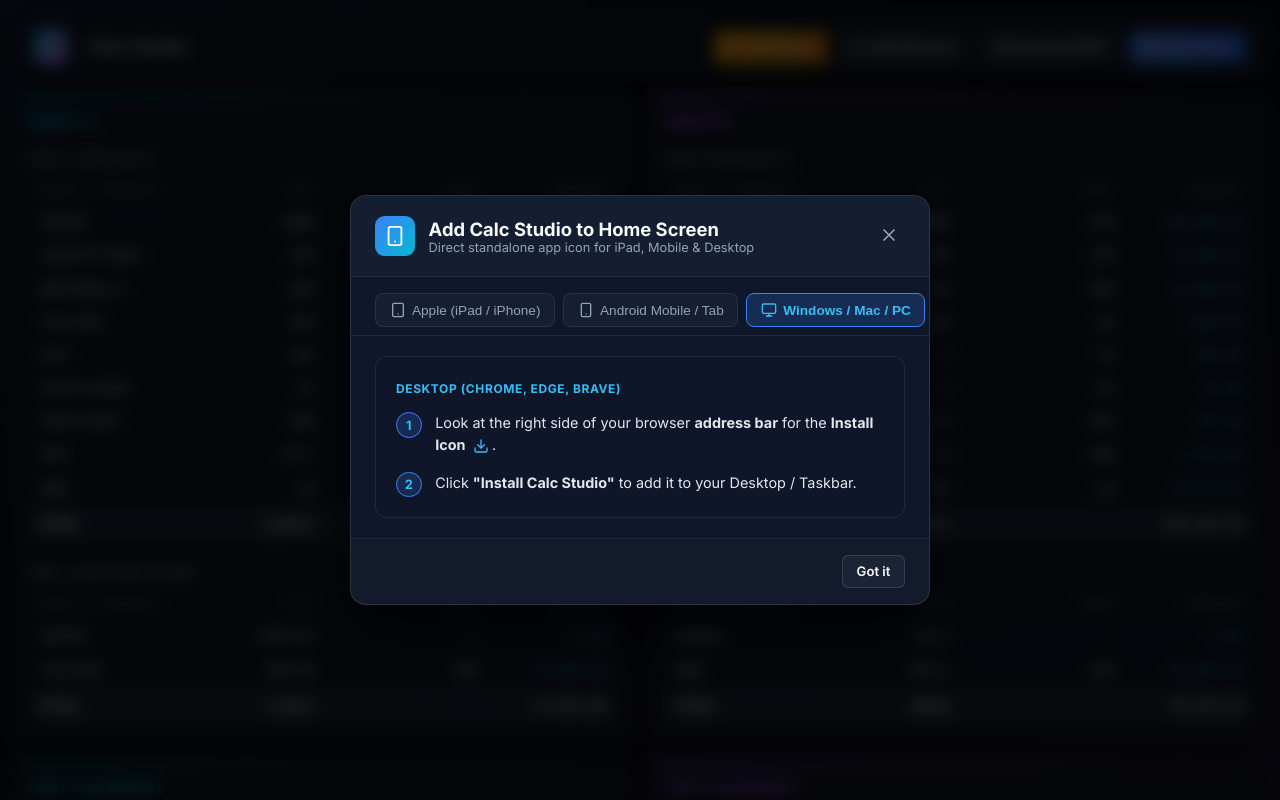
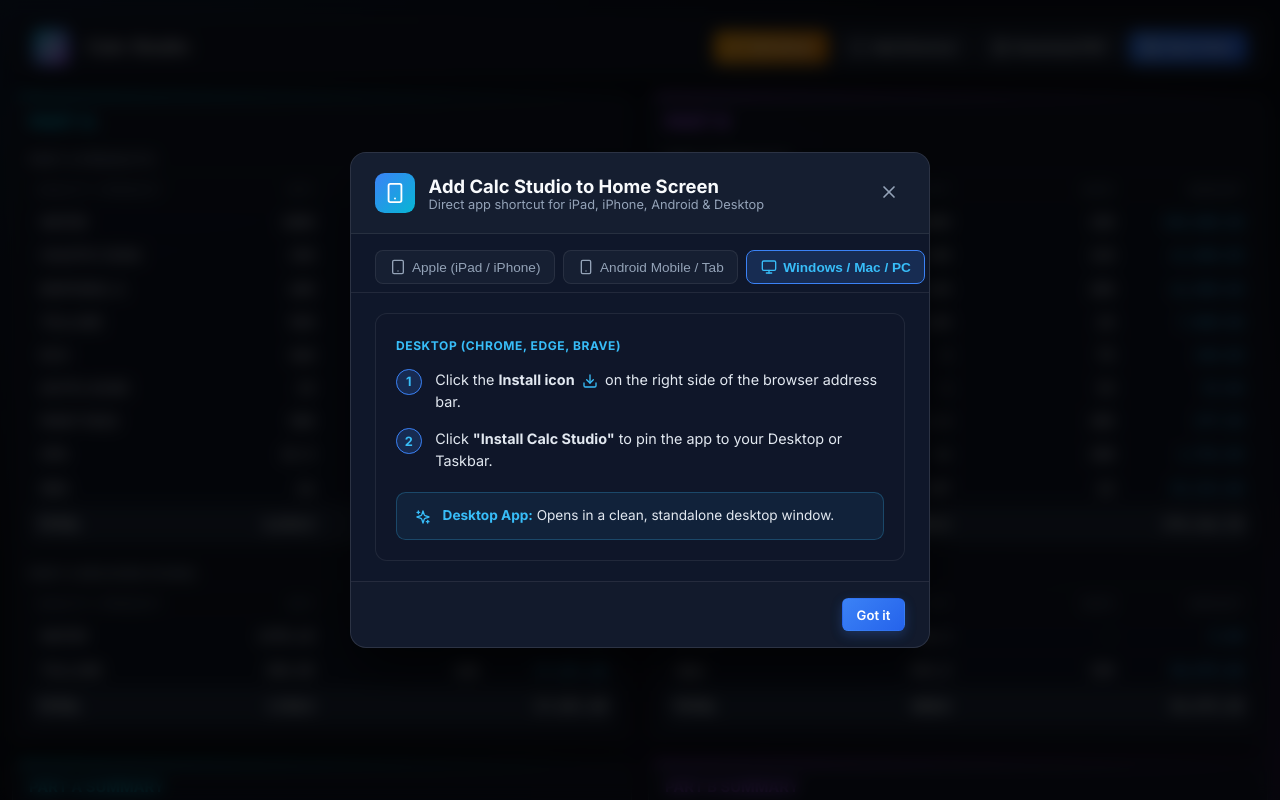
Before and after one commit to bhavarth007/calc-studio, a React (Vite) app: page / in a window 1280 px wide. Both pictures are taken after a click on the button "Add Shortcut". Shown: the top 800 px of the page. Built offline with nearby package versions, Linux system fonts and the light colour scheme.

Commit message:
Refactor guide instructions with clean user-friendly copy

```diff
--- a/src/components/InstallModal.tsx
+++ b/src/components/InstallModal.tsx
@@ -1,5 +1,5 @@
 import React, { useState, useEffect } from 'react';
-import { Smartphone, Share, PlusSquare, X, Check, Monitor, Download, ExternalLink, Tablet } from 'lucide-react';
+import { Smartphone, Share, PlusSquare, X, Check, Monitor, Download, Tablet, Sparkles } from 'lucide-react';
 
 interface InstallModalProps {
   isOpen: boolean;
@@ -42,7 +42,7 @@
             </div>
             <div>
               <h3 className="modal-title">Add Calc Studio to Home Screen</h3>
-              <p className="modal-subtitle">Direct standalone app icon for iPad, Mobile & Desktop</p>
+              <p className="modal-subtitle">Direct app shortcut for iPad, iPhone, Android & Desktop</p>
             </div>
           </div>
           <button className="modal-close-btn" onClick={onClose} aria-label="Close modal">
@@ -54,7 +54,7 @@
           <div className="install-banner">
             <div className="install-banner-text">
               <strong>Quick 1-Click Install Available</strong>
-              <span>Install Calc Studio directly as a native app on this device.</span>
+              <span>Install Calc Studio directly as an app on this device.</span>
             </div>
             <button className="btn btn-success install-btn" onClick={onTriggerInstall}>
               <Download size={16} /> Install Now
@@ -92,25 +92,27 @@
                 <li className="step-item">
                   <span className="step-num">1</span>
                   <div className="step-content">
-                    <p>Tap the <strong>Share button</strong> <Share size={16} className="inline-icon" /> at the top or bottom bar in Safari.</p>
+                    <p>Tap the <strong>Share button</strong> <Share size={16} className="inline-icon" /> at the top or bottom toolbar in Safari.</p>
                   </div>
                 </li>
                 <li className="step-item">
                   <span className="step-num">2</span>
                   <div className="step-content">
-                    <p>Scroll down the share menu and select <strong>"Add to Home Screen"</strong> <PlusSquare size={16} className="inline-icon" />.</p>
+                    <p>Scroll down the options menu and select <strong>"Add to Home Screen"</strong> <PlusSquare size={16} className="inline-icon" />.</p>
                   </div>
                 </li>
                 <li className="step-item">
                   <span className="step-num">3</span>
                   <div className="step-content">
-                    <p>Tap <strong>"Add"</strong> in the upper right corner.</p>
+                    <p>Tap <strong>"Add"</strong> in the upper right corner to confirm.</p>
                   </div>
                 </li>
               </ol>
-              <div className="fix-note">
-                <Check size={16} className="text-success" />
-                <strong>Fixed 404 Issue:</strong> The app icon will now open directly into <code>https://bhavarth007.github.io/calc-studio/</code> without throwing a 404 error!
+              <div className="pro-tip-note">
+                <Sparkles size={16} className="pro-tip-icon" />
+                <div className="pro-tip-text">
+                  <strong>Native Fullscreen App:</strong> The Calc Studio app icon will be added to your home screen and opens directly in full-screen mode!
+                </div>
               </div>
             </div>
           )}
@@ -134,13 +136,15 @@
                 <li className="step-item">
                   <span className="step-num">3</span>
                   <div className="step-content">
-                    <p>Confirm by tapping <strong>"Add" / "Install"</strong>.</p>
+                    <p>Tap <strong>"Add" / "Install"</strong> to confirm.</p>
                   </div>
                 </li>
               </ol>
-              <div className="fix-note">
-                <Check size={16} className="text-success" />
-                Shortcut start location is set to <code>./</code> so it stays cleanly inside <strong>calc-studio</strong>.
+              <div className="pro-tip-note">
+                <Sparkles size={16} className="pro-tip-icon" />
+                <div className="pro-tip-text">
+                  <strong>Instant Launcher:</strong> Tap the app icon anytime to open Calc Studio instantly from your home screen.
+                </div>
               </div>
             </div>
           )}
@@ -152,22 +156,28 @@
                 <li className="step-item">
                   <span className="step-num">1</span>
                   <div className="step-content">
-                    <p>Look at the right side of your browser <strong>address bar</strong> for the <strong>Install Icon</strong> <Download size={16} className="inline-icon" />.</p>
+                    <p>Click the <strong>Install icon</strong> <Download size={16} className="inline-icon" /> on the right side of the browser address bar.</p>
                   </div>
                 </li>
                 <li className="step-item">
                   <span className="step-num">2</span>
                   <div className="step-content">
-                    <p>Click <strong>"Install Calc Studio"</strong> to add it to your Desktop / Taskbar.</p>
+                    <p>Click <strong>"Install Calc Studio"</strong> to pin the app to your Desktop or Taskbar.</p>
                   </div>
                 </li>
               </ol>
+              <div className="pro-tip-note">
+                <Sparkles size={16} className="pro-tip-icon" />
+                <div className="pro-tip-text">
+                  <strong>Desktop App:</strong> Opens in a clean, standalone desktop window.
+                </div>
+              </div>
             </div>
           )}
         </div>
 
         <footer className="modal-footer">
-          <button className="btn btn-secondary" onClick={onClose}>
+          <button className="btn btn-primary" onClick={onClose}>
             Got it
           </button>
         </footer>
--- a/src/index.css
+++ b/src/index.css
@@ -787,17 +787,31 @@
   color: #38bdf8;
 }
 
-.fix-note {
+.pro-tip-note {
   margin-top: 1.25rem;
-  padding: 0.75rem 1rem;
-  background: rgba(16, 185, 129, 0.1);
-  border: 1px solid rgba(16, 185, 129, 0.3);
-  border-radius: 0.5rem;
-  font-size: 0.825rem;
-  color: #a7f3d0;
+  padding: 0.85rem 1.1rem;
+  background: rgba(56, 189, 248, 0.08);
+  border: 1px solid rgba(56, 189, 248, 0.25);
+  border-radius: 0.6rem;
   display: flex;
-  align-items: center;
-  gap: 0.5rem;
+  align-items: flex-start;
+  gap: 0.75rem;
+}
+
+.pro-tip-icon {
+  color: #38bdf8;
+  margin-top: 0.15rem;
+  flex-shrink: 0;
+}
+
+.pro-tip-text {
+  font-size: 0.85rem;
+  color: #e2e8f0;
+  line-height: 1.45;
+}
+
+.pro-tip-text strong {
+  color: #38bdf8;
 }
 
 .modal-footer {
```
